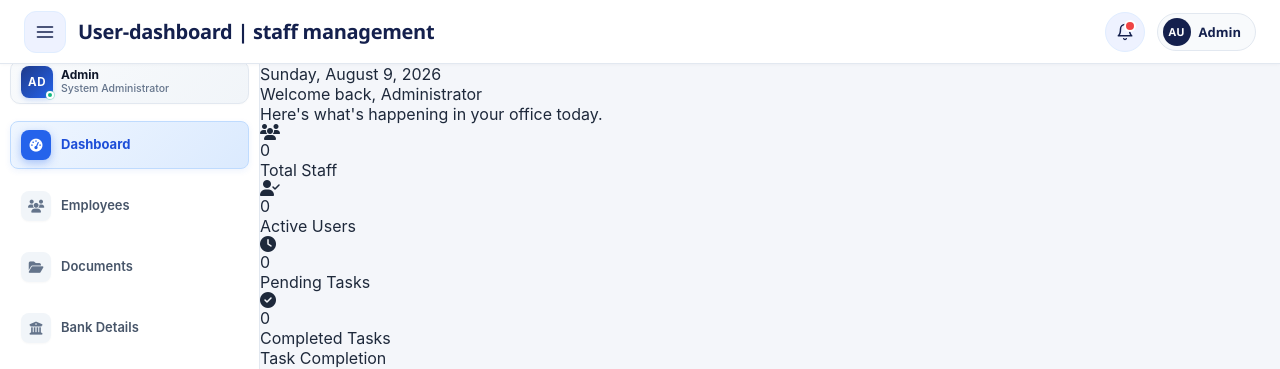
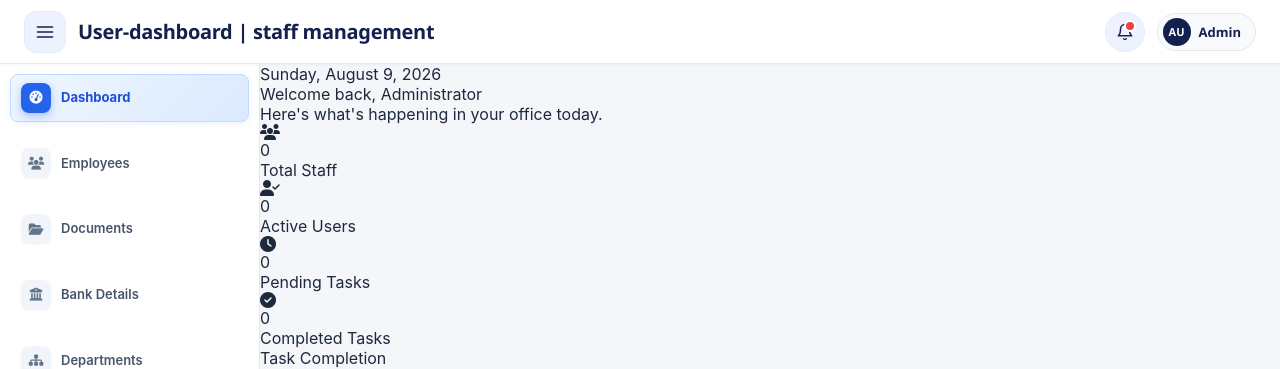
Before and after one commit to NeoSolution-NextLevel/Neo-Solution-Staff-Management, a PHP site: page /UxUi-Back/Main-Dashboard/Main_Dashboard_01/Main-Dashboard_01_A.php in a window 1280 px wide. Shown: the top 369 px of the page. Run offline with PHP 8.4, Linux system fonts and the light colour scheme; data that the repository does not hold is empty.

Commit message:
Update sidebar.php

```diff
--- a/UxUi-Back/Includes/sidebar.php
+++ b/UxUi-Back/Includes/sidebar.php
@@ -15,25 +15,6 @@ $current_page = basename($_SERVER['PHP_SELF']);
             <button type="button" class="sidebar-close-btn" id="adminSidebarCloseBtn" onclick="closeAdminSidebar()" aria-label="Close Sidebar">
                 <i class="fa-solid fa-xmark"></i>
             </button>
-        </div>
-    </div>
-
-    <!-- User Info (Integrated Compact) -->
-    <div class="sidebar-user">
-        <div class="sidebar-user-avatar-wrap">
-            <div class="sidebar-user-avatar"><?php
-                if (!empty($logged_user_pic) && strtolower($logged_user_pic) !== 'null' && file_exists(__DIR__ . '/../../' . ltrim($logged_user_pic, '/\\'))) {
-                    $sb_pic = (isset($home_page) ? $home_page : '../') . htmlspecialchars($logged_user_pic);
-                    echo '<img src="' . $sb_pic . '" style="width:100%; height:100%; border-radius:50%; object-fit:cover;" />';
-                } else {
-                    echo 'AD';
-                }
-            ?></div>
-            <span class="user-status-dot"></span>
-        </div>
-        <div class="sidebar-user-info">
-            <strong>Admin</strong>
-            <span>System Administrator</span>
         </div>
     </div>
 
@@ -136,9 +117,16 @@ $current_page = basename($_SERVER['PHP_SELF']);
     function openAdminSidebar() {
         var sb = document.getElementById('adminSidebar');
         var ov = document.getElementById('sidebarOverlay');
-        if (sb) sb.classList.add('mobile-open');
-        if (ov) ov.classList.add('active');
-        document.body.style.overflow = 'hidden';
+        if (!sb) return;
+
+        if (window.matchMedia('(max-width: 900px)').matches) {
+            sb.classList.add('mobile-open');
+            if (ov) ov.classList.add('active');
+            document.body.style.overflow = 'hidden';
+            return;
+        }
+
+        document.body.classList.toggle('admin-sidebar-hidden');
     }
 
     if (typeof window.logoutUser !== 'function') {
```
